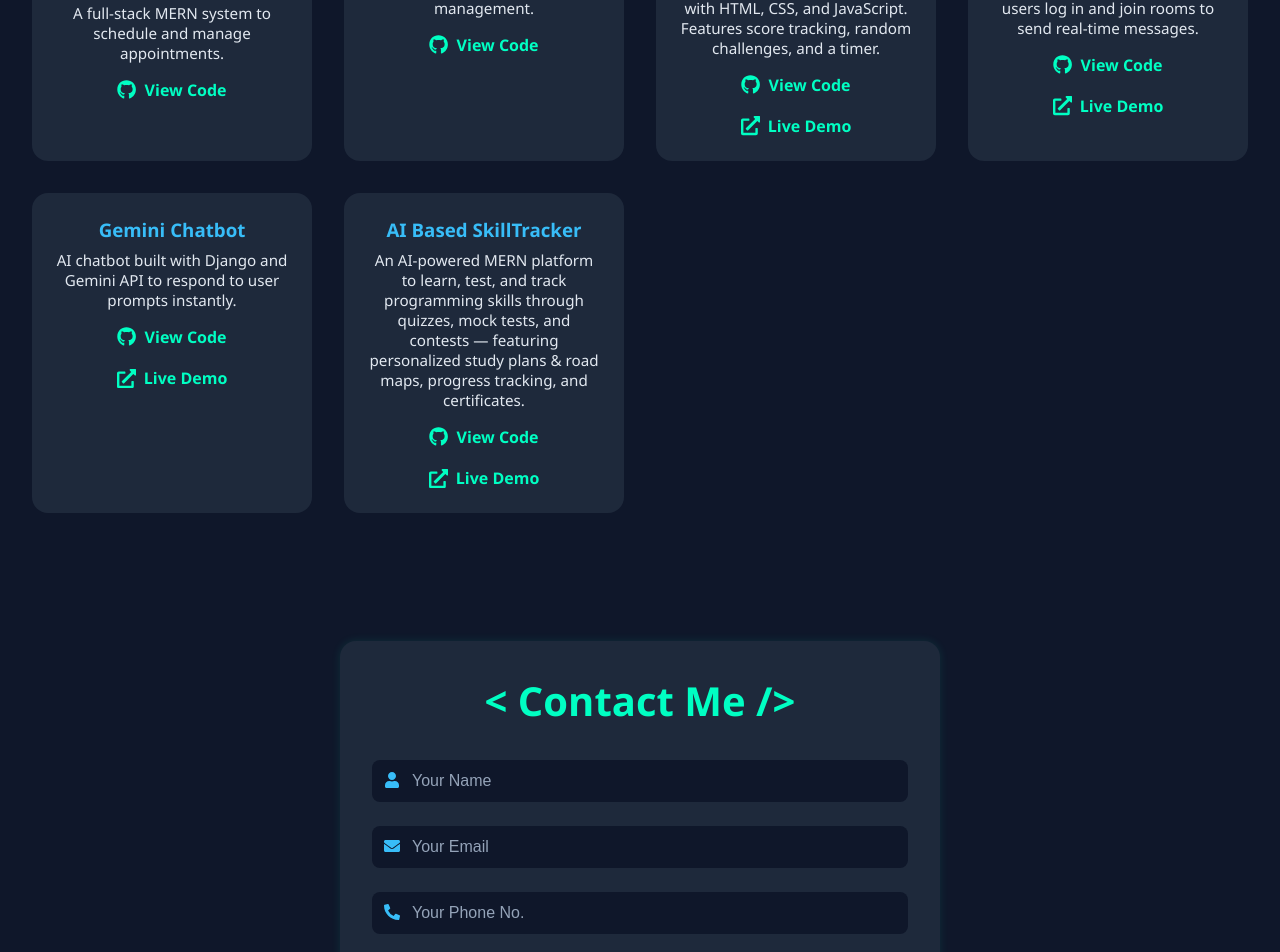
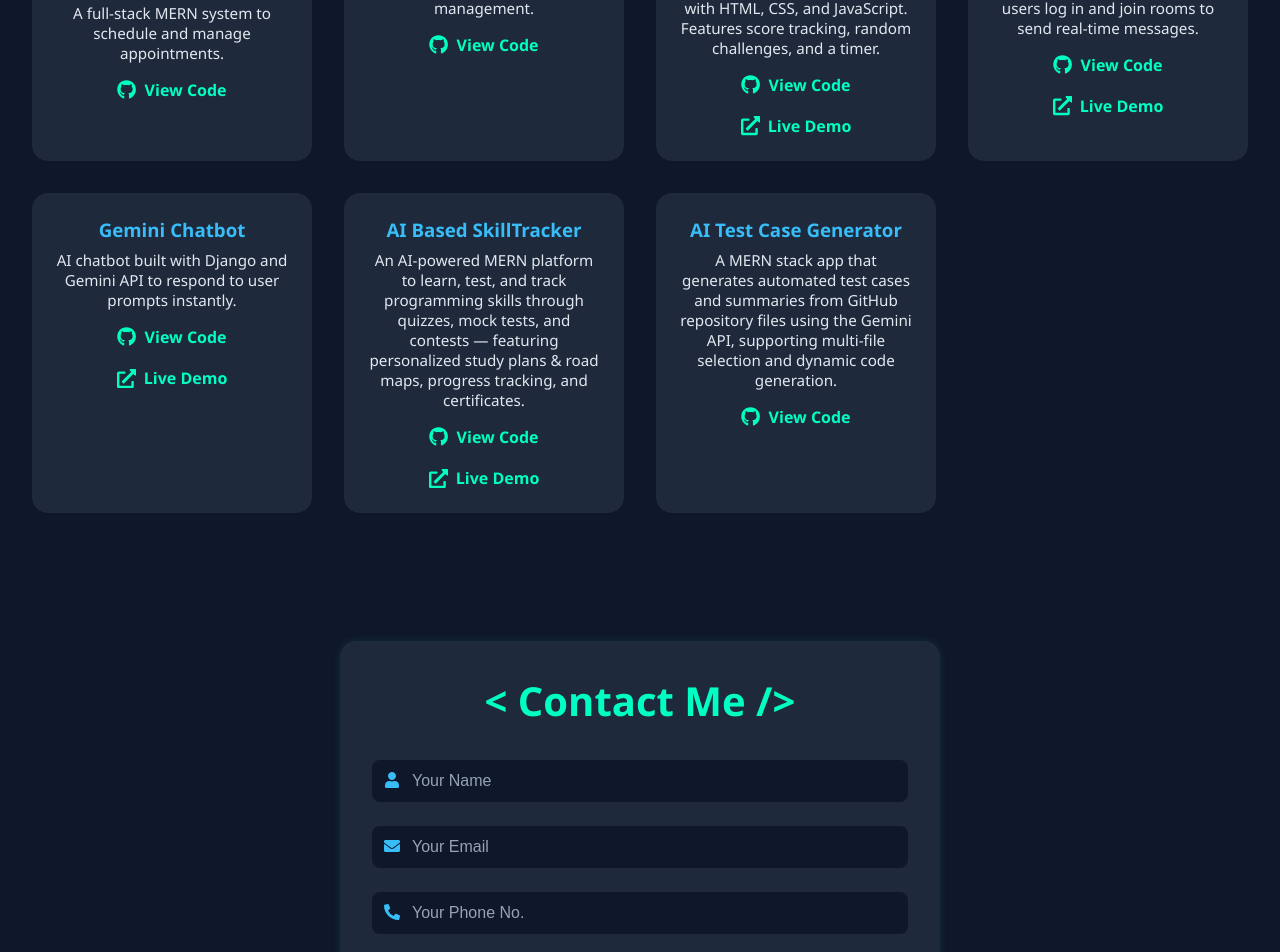
Before and after one commit to SumitPrajapatiCoder/My-Portfolio, a React (Vite) app: page / in a window 1280 px wide. Shown: the part 2635-3587 px from the top of the page. Built offline with nearby package versions, Linux system fonts and the light colour scheme.

Commit message:
Add new Project

```diff
--- a/src/Componenet/project.jsx
+++ b/src/Componenet/project.jsx
@@ -41,6 +41,13 @@ const projects = [
       "An AI-powered MERN platform to learn, test, and track programming skills through quizzes, mock tests, and contests — featuring personalized study plans & road maps, progress tracking, and certificates.",
     live: "https://ai-skilltracker-frontend.onrender.com",
   },
+  {
+    title: "AI Test Case Generator",
+    description:
+      "A MERN stack app that generates automated test cases and summaries from GitHub repository files using the Gemini API, supporting multi-file selection and dynamic code generation.",
+    link: "https://github.com/SumitPrajapatiCoder/Test-Case-Generator.git",
+  }
+
 ];
 
 
```
